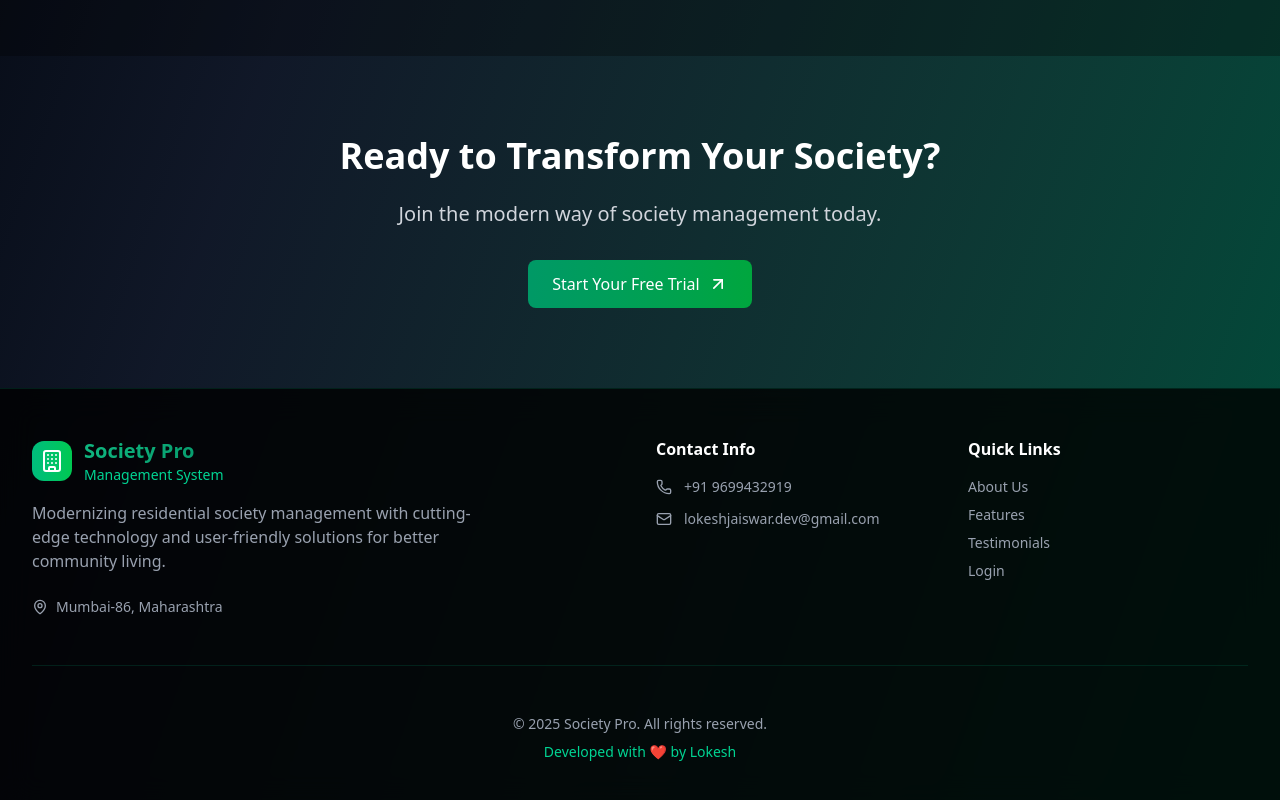
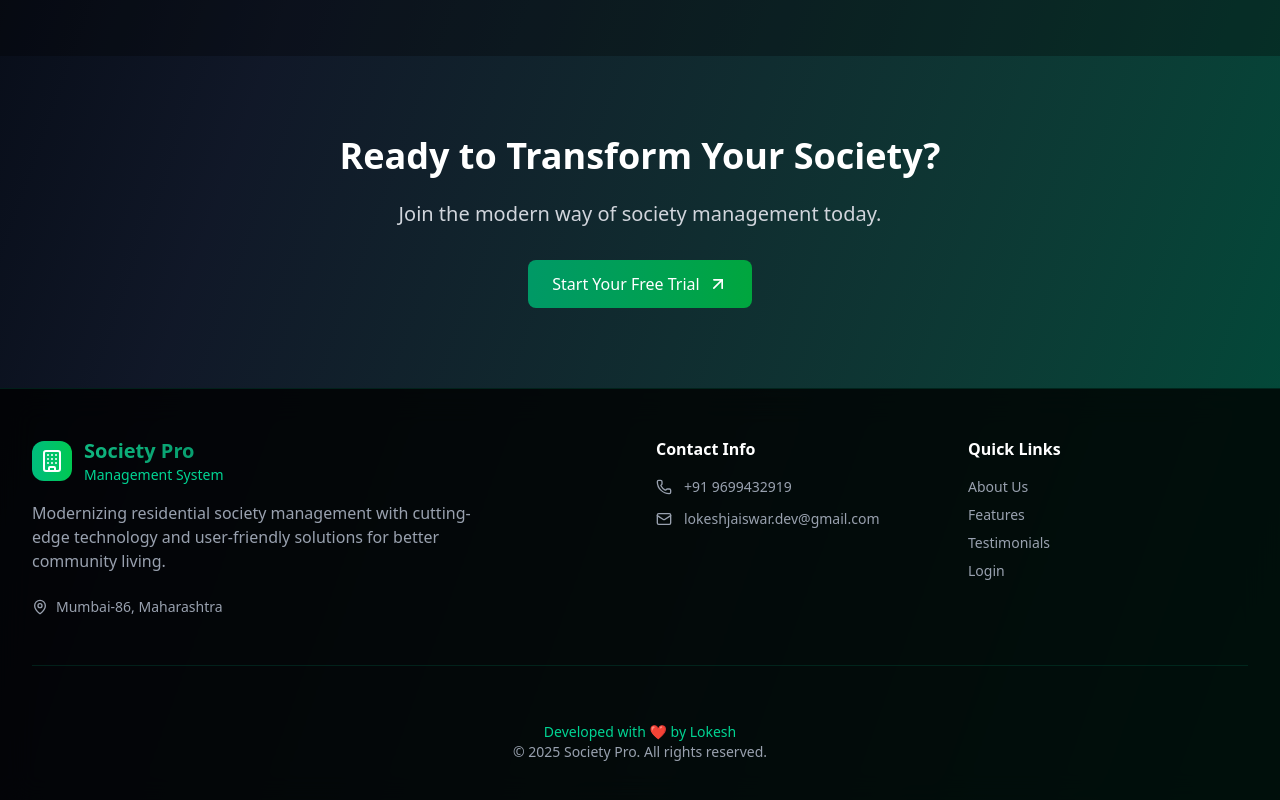
Before and after one commit to lokeshjaiswar-dev/Society_Management-System, a React (Vite) app in the folder frontend/: page / in a window 1280 px wide. Shown: the part 2780-3580 px from the top of the page. Built offline with nearby package versions, Linux system fonts and the light colour scheme.

Commit message:
I think done with the project

```diff
--- a/frontend/src/components/MainPage/MainPage.jsx
+++ b/frontend/src/components/MainPage/MainPage.jsx
@@ -531,11 +531,11 @@ const MainPage = () => {
 
           {/* Bottom Bar */}
           <div className="border-t border-emerald-800/30 mt-12 pt-12 flex flex-col justify-center items-center text-center">
+            <p className="text-emerald-400 text-sm mt-2">
+              Developed with ❤️ by Lokesh
+            </p>
             <p className="text-gray-400 text-sm">
               © 2025 Society Pro. All rights reserved.
-            </p>
-            <p className="text-emerald-400 text-sm mt-2">
-              Developed with ❤️ by Lokesh
             </p>
           </div>
         </div>
```
Also changed, not shown: 1 other file (tests, documents, lock files or other folders).
